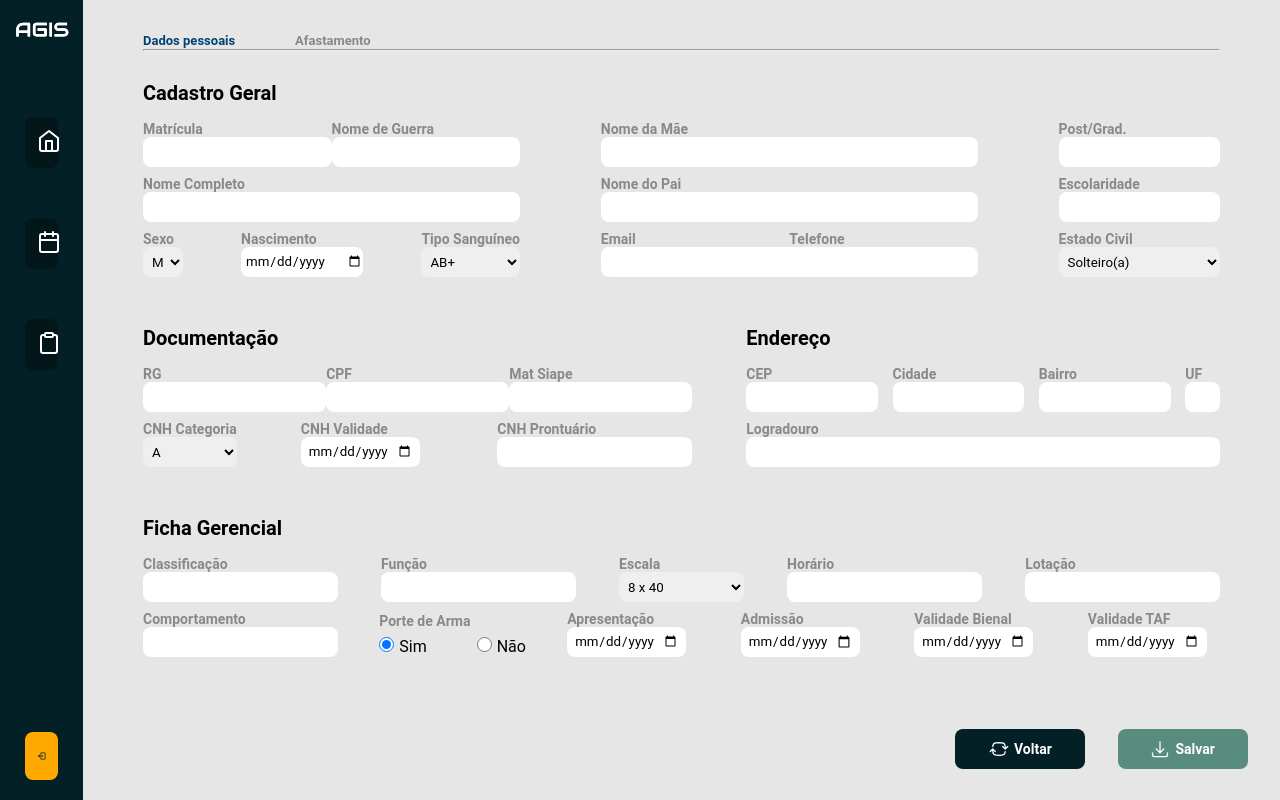
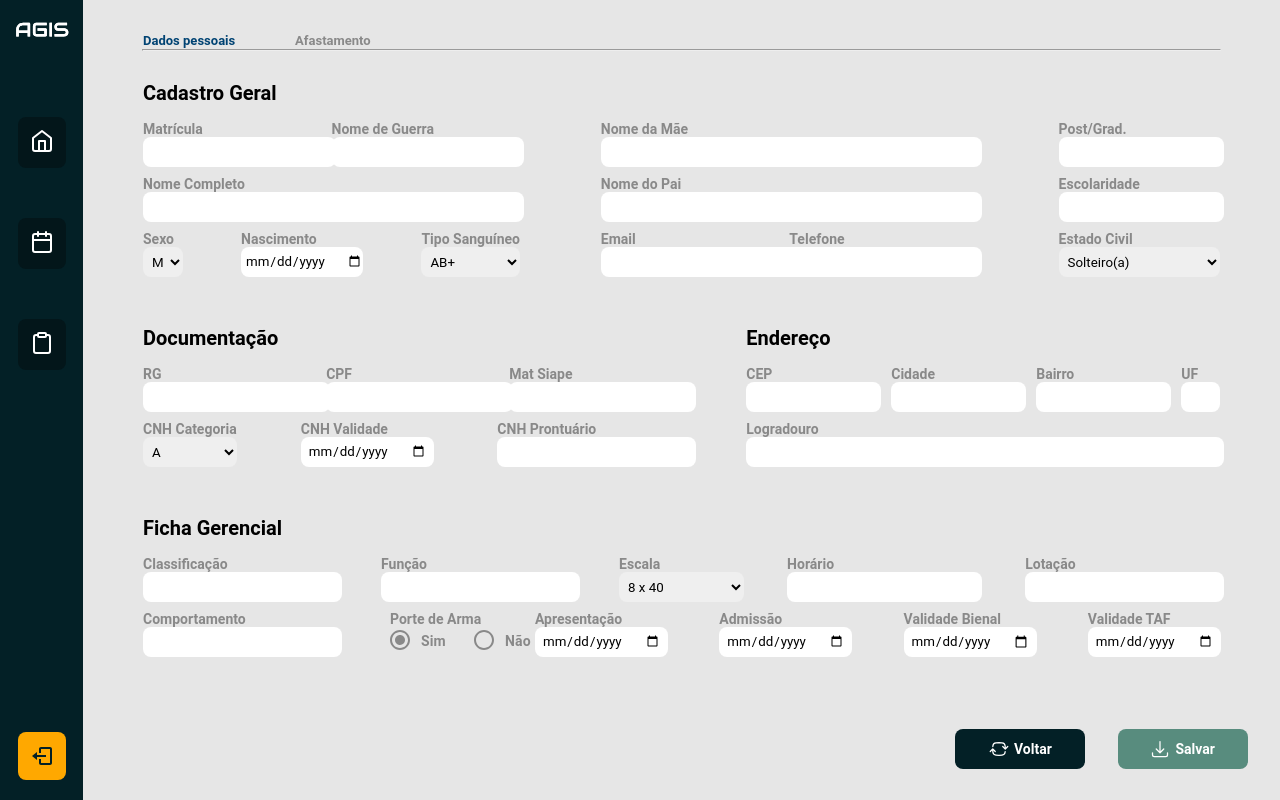
Before and after one commit to FGA0138-MDS-Ajax/2024.1-CYGNI, a React (Vite) app in the folder front/src/renderer/: page /tela-cadastro in a window 1280 px wide. Built offline with nearby package versions, Linux system fonts and the light colour scheme.

Commit message:
feat: Integrado cadastro de perfil

```diff
--- /dev/null
+++ b/front/src/renderer/src/components/BotaoRadio/BotaoRadio.jsx
@@ -0,0 +1,54 @@
+import * as React from 'react';
+import Radio from '@mui/material/Radio';
+import RadioGroup from '@mui/material/RadioGroup';
+import FormControlLabel from '@mui/material/FormControlLabel';
+import FormControl from '@mui/material/FormControl';
+import { colors } from '@mui/material';
+import { pink } from '@mui/material/colors';
+
+const BotaoRadio = ({ nome, value, onChange, opcao1, opcao2 }) => {
+  const estiloRadio = {
+    display: "flex",
+    marginRight: "5px",
+    width: "15px",
+    height: "15px",
+    marginTop: "7px",
+  };
+
+  return (
+    <FormControl >
+      <span>{nome}</span>
+      <RadioGroup
+        row
+        aria-labelledby="demo-row-radio-buttons-group-label"
+        name="row-radio-buttons-group"
+      >
+        <FormControlLabel
+          sx={{ ...estiloRadio, marginRight: "80px" }}
+          checked={value === true}
+          onChange={() => onChange(true)}
+          control={<Radio sx={{
+            color: "#032026",
+            '&.Mui-checked': {
+              color: "purple",
+            },
+          }} />}
+          label={opcao1} />
+
+        <FormControlLabel
+          sx={estiloRadio}
+          checked={value === false}
+          onChange={() => onChange(false)}
+          control={<Radio sx={{
+            color: "#032026",
+            '&.Mui-checked': {
+              color: "purple",
+            },
+          }} />}
+          label={opcao2} />
+      </RadioGroup>
+    </FormControl>
+  );
+};
+
+export default BotaoRadio;
--- a/front/src/renderer/src/components/ModalPerfil/ModalPerfil.css
+++ b/front/src/renderer/src/components/ModalPerfil/ModalPerfil.css
@@ -1,7 +1,6 @@
 * {
   padding: 0;
   margin: 0;
-  box-sizing: border-box;
 }
 
 #transition-modal-title {
--- a/front/src/renderer/src/components/ModalPerfil/ModalPerfil.jsx
+++ b/front/src/renderer/src/components/ModalPerfil/ModalPerfil.jsx
@@ -5,12 +5,11 @@ import Fade from '@mui/material/Fade';
 import Modal from '@mui/material/Modal';
 import Backdrop from '@mui/material/Backdrop';
 import Typography from '@mui/material/Typography';
-import Checkbox from '@mui/material/Checkbox';
-import FormGroup from '@mui/material/FormGroup';
-import FormControlLabel from '@mui/material/FormControlLabel';
+import BotaoRadio from "../../components/BotaoRadio/BotaoRadio.jsx";
 import Botao from "../../components/Botao/Botao.jsx";
 import Campo from '../../components/Campo/Campo.jsx';
 import * as api from '../../services/api.jsx'
+
 
 import './ModalPerfil.css';
 
@@ -32,21 +31,17 @@ export default function TransitionsModal() {
   const handleOpen = () => setOpen(true);
   const handleClose = () => setOpen(false);
 
-  const [checked, setChecked] = React.useState(false);
-
-  const handleChange = (event) => {
-    setChecked(event.target.checked);
-  };
-
   const {
     register,
     setValue,
     handleSubmit,
+    watch,
     formState: { errors },
   } = useForm();
 
+  const privilegioValor = watch("privilegios", false);
+
   const aoEnviar = async (data) => {
-    console.log({ data });
     try {
       await api.cadastrarAdministrador(data);
       handleClose();
@@ -79,19 +74,7 @@ export default function TransitionsModal() {
               </Typography>
               <div className='teste'>
                 <Campo
-                  className="campo-perfil"
-                  id="nome-perfil"
-                  placeholder="Nome"
-                  tipo="text"
-                  registro={register}
-                  erros={errors}
-                  opcoes={{
-                    required: "*Campo obrigatório",
-                  }}
-
-                />
-                <Campo
-                  id="email-perfil"
+                  id="email"
                   placeholder="Email"
                   tipo="email"
                   registro={register}
@@ -101,7 +84,7 @@ export default function TransitionsModal() {
                   }}
                 />
                 <Campo
-                  id="usuario"
+                  id="login"
                   placeholder="Usuário"
                   tipo="text"
                   registro={register}
@@ -119,10 +102,14 @@ export default function TransitionsModal() {
                     required: "*Campo obrigatório",
                   }} />
 
-              <FormGroup>
-                <FormControlLabel control={<Checkbox checked={checked}
-                  onChange={handleChange} />} label="Editar" />
-              </FormGroup>
+                <BotaoRadio
+                  id="privilegios"
+                  value={privilegioValor}
+                  onChange={(value) => setValue("privilegios", value)}
+                  opcao1={"Editor"}
+                  opcao2={"Leitor"}
+                  nome={""}
+                />
 
                 <Botao
                   id="salvar"
--- a/front/src/renderer/src/components/RadioBotao/RadioBotao.jsx
+++ /dev/null
@@ -1,36 +0,0 @@
-const RadioBotao = ({value, onChange}) => {
-	const estiloRadio = {
-		marginRight: "5px",
-		width: "15px",
-		height: "15px",
-		marginTop: "7px",
-	};
-
-	return (
-		<div>
-			<label style={{ marginRight: "50px" }}>
-				<input
-					style={estiloRadio}
-					type="radio"
-					value="true"
-					checked={value === true}
-					onChange={() => onChange(true)}
-				/>
-				Sim
-			</label>
-
-			<label>
-				<input
-					style={estiloRadio}
-					type="radio"
-					value="false"
-					checked={value === false}
-					onChange={() => onChange(false)}
-				/>
-				Não
-			</label>
-		</div>
-	);
-};
-
-export default RadioBotao;
--- a/front/src/renderer/src/pages/TelaCadastro/TelaCadastro.css
+++ b/front/src/renderer/src/pages/TelaCadastro/TelaCadastro.css
@@ -184,7 +184,6 @@ h3{
   flex-shrink: 1;
   flex-basis: 80vw;
   height: 80%;
-
 }
 
 .conteudo-principal {
--- a/front/src/renderer/src/pages/TelaCadastro/TelaCadastro.jsx
+++ b/front/src/renderer/src/pages/TelaCadastro/TelaCadastro.jsx
@@ -8,6 +8,7 @@ import Campo from "../../components/Campo/Campo.jsx";
 import MenuSuspenso from "../../components/MenuSuspenso/MenuSuspenso.jsx";
 import Botao from "../../components/Botao/Botao.jsx";
 import RadioBotao from "../../components/RadioBotao/RadioBotao.jsx";
+import BotaoRadio from "../../components/BotaoRadio/BotaoRadio.jsx";
 
 import { HiArrowDownTray } from "react-icons/hi2";
 import { HiArrowPathRoundedSquare } from "react-icons/hi2";
@@ -336,12 +337,14 @@ const TelaCadastro = () => {
 									</div>
 									<div className="linha">
 										<Campo id="comportamento" texto="Comportamento" tipo="text" registro={register} erros={errors} />
-										<div className="botao-porte-arma">
-											<label style={{ color: "#898989", fontWeight: "bold", fontSize: "14px" }} htmlFor="porteArma">
-												Porte de Arma
-											</label>
-											<RadioBotao id="porteArma" value={porteArmaValor} onChange={(value) => setValue("porteArma", value)} />
-										</div>
+										<BotaoRadio
+											id="porteArma"
+											value={porteArmaValor}
+											onChange={(value) => setValue("porteArma", value)}
+											opcao1={"Sim"}
+											opcao2={"Não"}
+											nome={"Porte de Arma"}
+										/>
 										<Campo id="apresentacao" texto="Apresentação" tipo="date" registro={register} erros={errors} />
 										<Campo id="admissao" texto="Admissão" tipo="date" registro={register} erros={errors} />
 										<Campo id="validadeBienal" texto="Validade Bienal" tipo="date" registro={register} erros={errors} />
@@ -385,7 +388,7 @@ const TelaCadastro = () => {
 										<Campo id="dataTermino" texto="Data Término" tipo="date" registro={register} erros={errors} />
 										<Campo id="dias" texto="Dias" tipo="text" registro={register} erros={errors} />
 									</div>
-									<div className="container-observacao">
+									<div className="conteiner-observacao">
 									<span>Observações</span>
 									<p>*opcional</p>
 									</div>
--- a/front/src/renderer/src/services/api.jsx
+++ b/front/src/renderer/src/services/api.jsx
@@ -17,6 +17,7 @@ export const login = async (data) => {
 export const enviarEmailDeRedefinicao = async (email) => {
     return axios.post(`${BASE_URL}/administradores/email-redefinicao`, email);
 }
+
 export const buscarUsuarios = async () => {
     return axios.get(`${BASE_URL}/usuarios`,createConfig());
 }
@@ -26,7 +27,7 @@ export const cadastrarUsuario = async (data) => {
 }
 
 export const cadastrarAdministrador = async (data) => {
-    return axios.post(`${BASE_URL}/administradores`, data, createConfig());
+    return axios.post(`${BASE_URL}/administradores`, data);
 }
 
 export const redefineSenha = async (data) => {
```
Also changed, not shown: 1 other file (tests, documents, lock files or other folders). Lines whose indentation alone changed are shown as unchanged.
